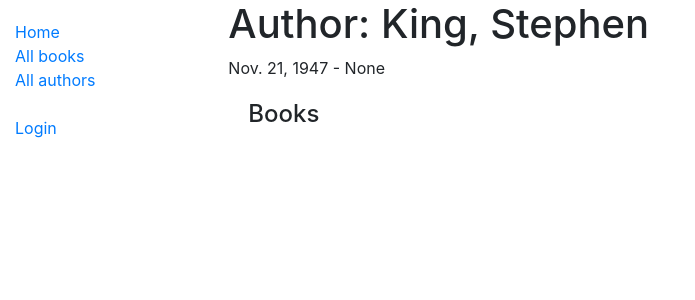
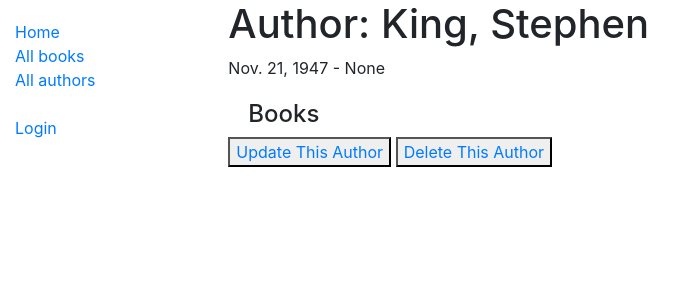
Before and after one commit to kassiebradshaw/LocalLibrary, a Django app: page /catalog/author/1 in a window 1280 px wide. Shown: the top 300 px of the page, without its empty margins (0-695 px from the left). Run offline with Django 3.2, Linux system fonts and the light colour scheme; data comes from the database, SQL or seed files in the repository; both versions use the stored data as it was after the commit.

Commit message:
Update and Delete author buttons working on author pages

```diff
--- a/locallibrary/catalog/templates/catalog/author_detail.html
+++ b/locallibrary/catalog/templates/catalog/author_detail.html
@@ -12,4 +12,13 @@
         <p class="text-muted">{{ book.summary}}</p>
     {% endfor %} -->
   </div>
+
+  <button type="button">
+    <a href="{% url 'author-update' author.pk %}">Update This Author</a>
+  </button>
+
+  <button type="button">
+    <a href="{% url 'author-delete' author.pk %}">Delete This Author</a>
+  </button>
+
 {% endblock %}
--- a/locallibrary/catalog/templates/catalog/author_list.html
+++ b/locallibrary/catalog/templates/catalog/author_list.html
@@ -13,4 +13,9 @@
   {% else %}
     <p>There are no authors at this time.</p>
   {% endif %}
+
+  <button type="button">
+    <a href="{% url 'author-create'%}">Add New Author</a>
+  </button>
+
 {% endblock %}
--- a/locallibrary/catalog/urls.py
+++ b/locallibrary/catalog/urls.py
@@ -7,7 +7,7 @@
     path('book/<int:pk>', views.BookDetailView.as_view(), name='book-detail'),
     path('authors/', views.AuthorListView.as_view(), name='authors'),
     path('author/<int:pk>', views.AuthorDetailView.as_view(), name='author-detail'),
-    path('author/create/', views.AuthorCreate.as_view(), name='author-update'),
+    path('author/create/', views.AuthorCreate.as_view(), name='author-create'),
     path('author/<int:pk>/update/', views.AuthorUpdate.as_view(), name='author-update'),
     path('author/<int:pk>/delete/', views.AuthorDelete.as_view(), name='author-delete'),
     path('mybooks/', views.LoanedBooksByUserListView.as_view(), name='my-borrowed'),
```
Also changed, not shown: locallibrary/db.sqlite3.
